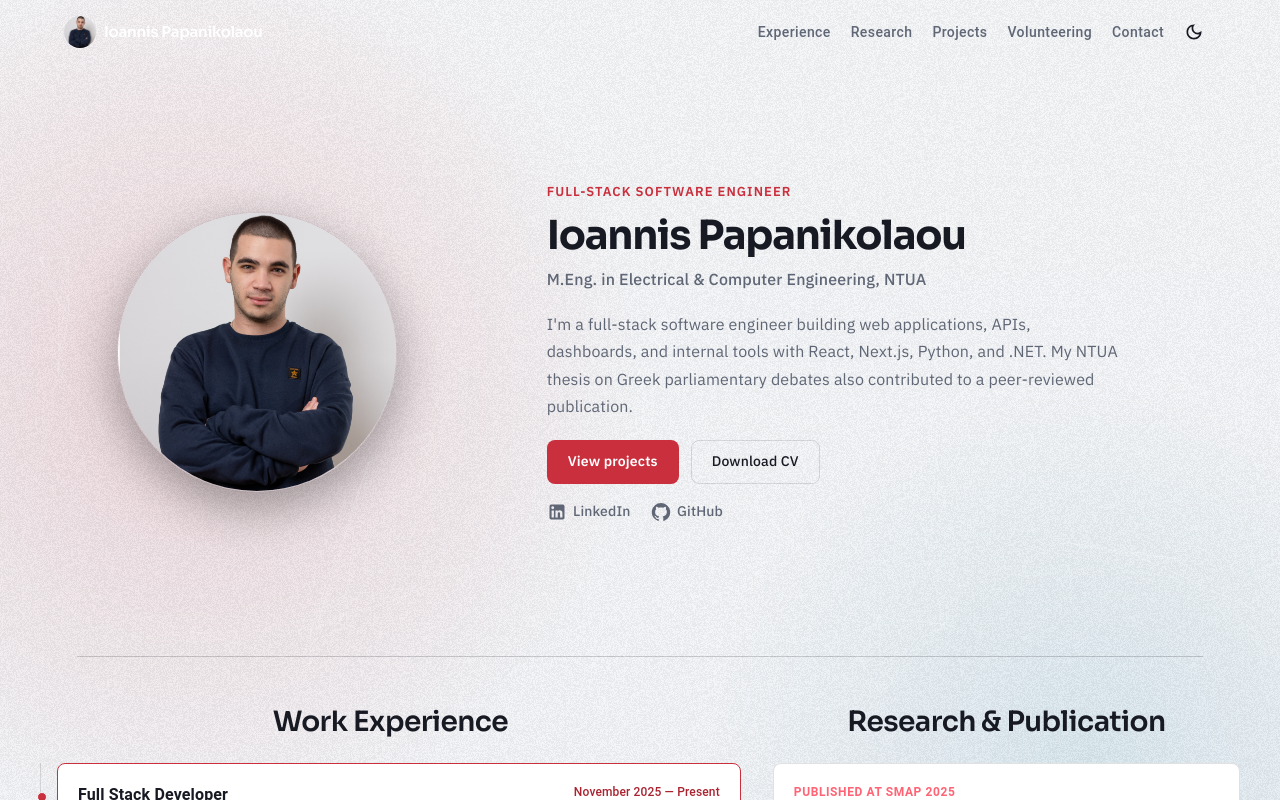
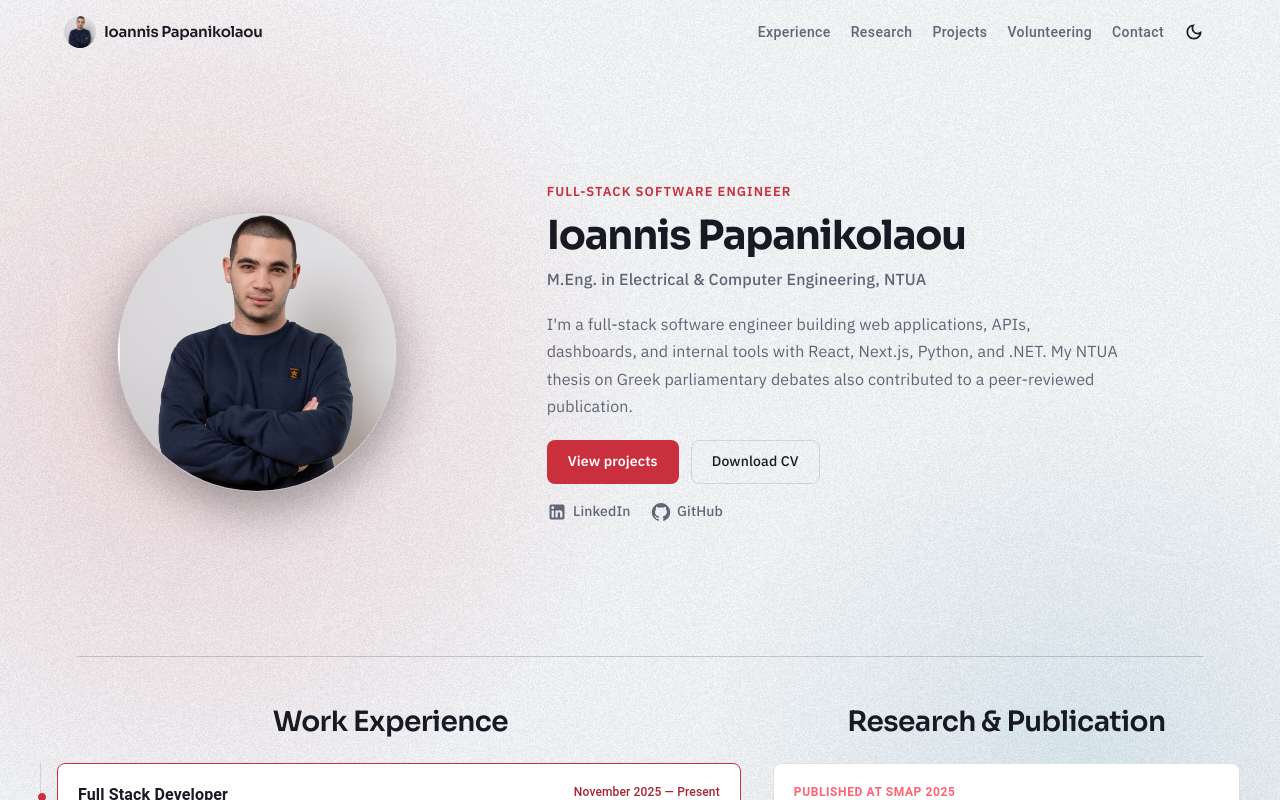
Before and after one commit to john-papani/john-papani.github.io, a React (Create React App) app: page / in a window 1280 px wide. Shown: the top 800 px of the page. Built offline with nearby package versions, Linux system fonts and the light colour scheme.

Commit message:
fix(navbar): improve light mode contrast

```diff
--- a/src/Components/Navbar/Navbar.js
+++ b/src/Components/Navbar/Navbar.js
@@ -120,7 +120,7 @@ const Navbar = () => {
               aria-controls="nav-menu"
               aria-haspopup="true"
               onClick={handleOpenNavMenu}
-              sx={{ display: { xs: "flex", md: "none" }, color: "white" }}
+              sx={{ display: { xs: "flex", md: "none" }, color: "var(--color-light)" }}
             >
               <MenuIcon />
             </IconButton>
--- a/src/Components/Navbar/navbarstyle.js
+++ b/src/Components/Navbar/navbarstyle.js
@@ -2,7 +2,7 @@ import { makeStyles } from "@mui/styles";
 
 export const useStyles = makeStyles(() => ({
   appbar: {
-    color: "var(--color-light)",
+    color: "var(--color-light) !important",
     boxShadow: "none",
   },
   brandButton: {
@@ -12,10 +12,11 @@ export const useStyles = makeStyles(() => ({
     border: "none",
     padding: 0,
     cursor: "pointer",
-    color: "inherit",
+    color: "var(--color-light)",
     font: "inherit",
   },
   brandName: {
+    color: "var(--color-light)",
     fontFamily: "var(--font-display)",
     fontWeight: 600,
     fontSize: "0.9375rem",
```
